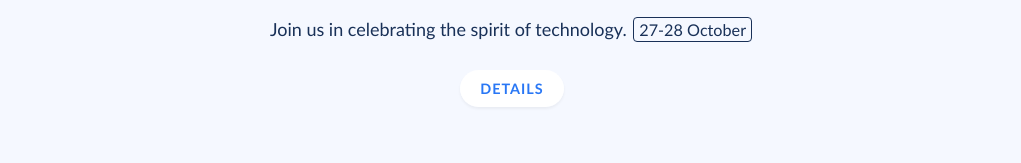
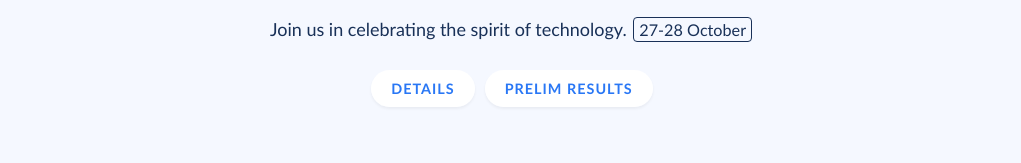
Before and after one commit to exunclan/website-2018, a Gatsby site: page / in a window 1280 px wide. Shown: the part 573-736 px from the top of the page, without its empty margins (128-1149 px from the left). Built offline with nearby package versions, Linux system fonts and the light colour scheme; Gatsby itself is replaced by a stand-in of ours.

Commit message:
Add prelim results button

```diff
--- a/src/pages/index.js
+++ b/src/pages/index.js
@@ -82,6 +82,23 @@ const Index = () => (
                 href="https://exun.co/details"
               >
                 Details
+              </a>
+              <a
+                style={{
+                  marginLeft: 10,
+                  textTransform: 'uppercase',
+                  letterSpacing: 1,
+                  fontWeight: 'bold',
+                  fontSize: '0.8em',
+                  backgroundColor: '#fff',
+                  padding: '10px 20px',
+                  borderRadius: 100,
+                  boxShadow: '0 2px 3px 0 rgba(0, 0, 0, 0.05)',
+                }}
+                className="link-styled"
+                href="https://exun.co/18/prelims"
+              >
+                Prelim Results
               </a>
             </p>
             <div style={{ paddingTop: '4rem' }}>
```
